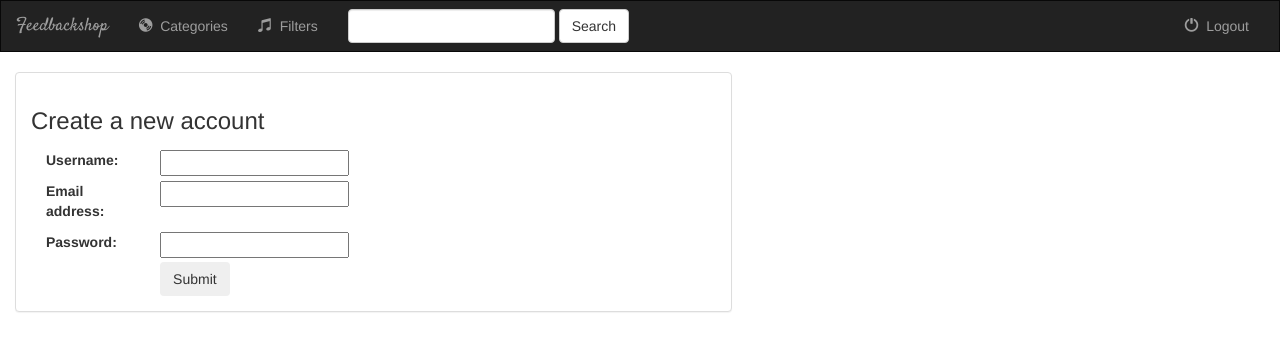
After one commit to jopdaalmans/test5, a Django app: page /imagepoll/register/ in a window 1280 px wide. The commit adds this page. Shown: the top 351 px of the page. Run offline with Django 3.2, Linux system fonts and the light colour scheme; some libraries are stand-ins or nearby versions.

Commit message:
user registration form

```diff
--- /dev/null
+++ b/imagepoll/forms.py
@@ -0,0 +1,9 @@
+from django.contrib.auth.models import User
+from django import forms
+
+class UserForm(forms.ModelForm):
+    password = forms.CharField(widget=forms.PasswordInput)
+
+    class Meta:
+        model = User
+        fields = ['username', 'email', 'password']
--- a/imagepoll/models.py
+++ b/imagepoll/models.py
@@ -1,4 +1,5 @@
 from django.db import models
+from django.views.generic.edit import CreateView
 
 # Create your models here.
 class Category(models.Model):
--- a/imagepoll/static/imagepoll/style.css
+++ b/imagepoll/static/imagepoll/style.css
@@ -1,3 +1,11 @@
 h1 {
-  color: red;
+  color: blue;
 }
+
+.navbar{
+  border-radius: 0;
+}
+
+.navbar-brand{
+  font-family: 'Satisfy',cursive;
+}
--- a/imagepoll/templates/imagepoll/base.html
+++ b/imagepoll/templates/imagepoll/base.html
@@ -3,14 +3,64 @@
 <!DOCTYPE html>
 <html lang="en" dir="ltr">
   <head>
-    <link rel ="stylesheet" type="text/css" href ="{% static 'imagepoll/style.css' %}">
+    <link rel="stylesheet" href="https://maxcdn.bootstrapcdn.com/bootstrap/3.3.6/css/bootstrap.min.css">
+    <link href='https://fonts.googleapis.com/css?family=Satisfy' rel='stylesheet' type='text/css'>
+    <link rel="stylesheet" type="text/css" href="{% static 'imagepoll/style.css' %}"/> <!-- WERKT NIET!? -->
+    <script src="https://ajax.googleapis.com/ajax/libs/jquery/1.12.0/jquery.min.js"></script>
+    <script src="http://maxcdn.bootstrapcdn.com/bootstrap/3.3.6/js/bootstrap.min.js"></script>
     {% block head %}
     {% endblock %}
   </head>
   <body>
-    <h1>Feedbackshop</h1>
-    <hr>
-    <br>
+    <nav class="navbar navbar-inverse">
+      <div class="container-fluid">
+        <!-- Header -->
+        <div class = "navbar-header">
+          <button type="button" class="navbar-toggle" data-toggle="collapse" data-target="#topNavBar">
+            <span class="icon-bar"></span>
+            <span class="icon-bar"></span>
+            <span class="icon-bar"></span>
+          </button>
+          <a class="navbar-brand" href="{% url 'imagepoll:index'%}">Feedbackshop</a>
+        </div>
+        <!-- Items navbar -->
+        <div class="collapse navbar-collapse" id="topNavBar">
+
+          <ul class="nav navbar-nav">
+            <li class ="">
+              <a href="{% url 'imagepoll:index'%}">
+                <span class="glyphicon glyphicon-cd" aria-hidden="true"></span>&nbsp; Categories
+              </a>
+            </li>
+            <li class ="">
+              <a href="#">
+                <span class="glyphicon glyphicon-music" aria-hidden="true"></span>&nbsp; Filters
+              </a>
+            </li>
+          </ul>
+
+          <form class= "navbar-form navbar-left" role="search" method="get" action="#">
+              <div class="form-group">
+                <input type="text" class="form-control" name="q"  values="">
+              </div>
+              <button type="submit" class="btn btn-default"> Search </button>
+          </form>
+
+          <ul class="nav navbar-nav navbar-right">
+
+            <li class ="">
+              <a href="#">
+                <span class="glyphicon glyphicon-off" aria-hidden="true"></span>&nbsp; Logout
+              </a>
+            </li>
+          </ul>
+
+
+        </div>
+
+      </div>
+    </nav>
+
     {% block body %}
     {% endblock %}
   </body>
--- /dev/null
+++ b/imagepoll/templates/imagepoll/form_template.html
@@ -0,0 +1,9 @@
+{% for field in form %}
+  <div class="form-group">
+    <div class="col-sm-offset-2 col-sm-10">
+      <span class="text-danger small"> {{field.errors}}</span>
+    </div>
+    <label class="control-label col-sm-2">{{field.label_tag}}</label>
+    <div class="col-sm-10">{{ field }}</div>
+  </div>
+{% endfor %}
--- /dev/null
+++ b/imagepoll/templates/imagepoll/registration_form.html
@@ -0,0 +1,33 @@
+{% extends 'imagepoll/base.html' %}
+
+{% block head %}
+  <title>Register</title>
+{% endblock %}
+
+{% block body %}
+
+  <div class="container-fluid">
+    <div class="row">
+      <div class="col-sm-12 col-md-7"">
+        <div class = "panel panel-default">
+          <div class ="panel-body">
+
+            <h3>Create a new account</h3>
+            {% if error_message %}
+              <p><strong>{{ error_message }}</strong></p>
+            {% endif %}
+            <form action="{% url 'imagepoll:register' %}" method="post" enctype="multipart/form-data">
+              {% csrf_token %}
+              {% include 'imagepoll/form_template.html' %}
+              <div class="form-group">
+                <div class="col-sm-offset-2 col-sm-10">
+                  <button type="submit" class="btn btn-succes">Submit</button>
+                </div>
+              </div>
+            </form>
+          </div>
+        </div>
+      </div>
+    </div>
+  </div>
+{% endblock %}
--- a/imagepoll/urls.py
+++ b/imagepoll/urls.py
@@ -19,6 +19,7 @@ from . import views
 
 app_name = 'imagepoll'
 urlpatterns = [
-    path('', views.index, name='index'),
-    path('<int:item_id>/', views.itemdetail, name='itemdetail'),
+    path('', views.IndexView.as_view(), name='index'),
+    path('<int:pk>/', views.itemdetail.as_view(), name='itemdetail'),
+    path('register/', views.UserFormView.as_view(), name='register')
 ]
--- a/imagepoll/views.py
+++ b/imagepoll/views.py
@@ -1,26 +1,59 @@
-from django.shortcuts import render
+from django.shortcuts import render,redirect
 from django.http import HttpResponse
 from django.template import loader
+from django.contrib.auth import authenticate, login
+from django.views.generic import View
+from django.views import generic
+
+from .forms import UserForm
 
 from .models import Item,Category
 
 # Create your views here.
-def index(request):
-    template = loader.get_template('imagepoll/index.html')
+class IndexView(generic.ListView):
+    template_name = 'imagepoll/index.html'
+    context_object_name = 'categories'
 
-    context = {
-        'categories': Category.objects.all()
-    }
-    return HttpResponse(template.render(context,request))
+    def get_queryset(self):
+        return Category.objects.all()
 
-def itemdetail(request,item_id):
-    try:
-        itm = Item.objects.get(id=item_id)
-    except Item.DoesNotExist:
-        itm = None
+class itemdetail(generic.DetailView):
+    model = Category
+    template_name = 'imagepoll/itemdetail.html'
 
-    template = loader.get_template('imagepoll/itemdetail.html')
-    context = {
-        'item': itm
-    }
-    return HttpResponse(template.render(context,request))
+    def get_queryset(self):
+        return Item.objects.all()
+
+class UserFormView(View):
+    form_class = UserForm
+    template_name = 'imagepoll/registration_form.html'
+
+    # display blank form for a new user signup
+    def get(self,request):
+        form = self.form_class(None)
+        return render(request,self.template_name, {'form': form})
+
+    # process form data
+    def post(self,request):
+        form = self.form_class(request.POST)
+
+        if form.is_valid():
+            user = form.save(commit = False)
+            # cleaned data
+            username = form.cleaned_data['username']
+            password = form.cleaned_data['password']
+            email = form.cleaned_data['email']
+            user.username = username
+            user.set_password(password)
+            user.email = email
+            user.save()
+
+            # returns User objects if credentials are correct
+            user = authenticate(username = username,password = password)
+
+            if user is not None:
+                if user.is_active:
+                    login(request,user)
+                    return redirect('imagepoll:index')
+
+        return render(request, self.template_name, {'form': form})
```
Also changed, not shown: imagepoll/templates/imagepoll/index.html (+6 -5 lines), imagepoll/templates/imagepoll/user_form.html (added, +19 -0 lines).
